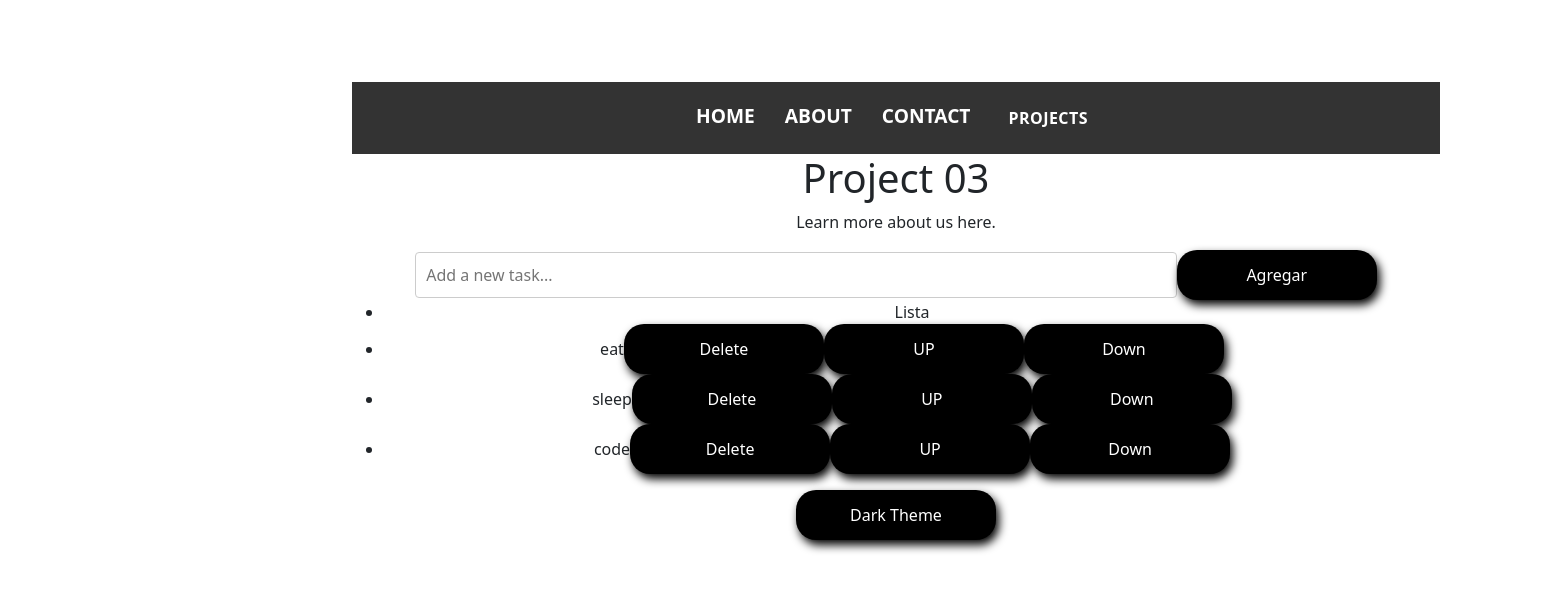
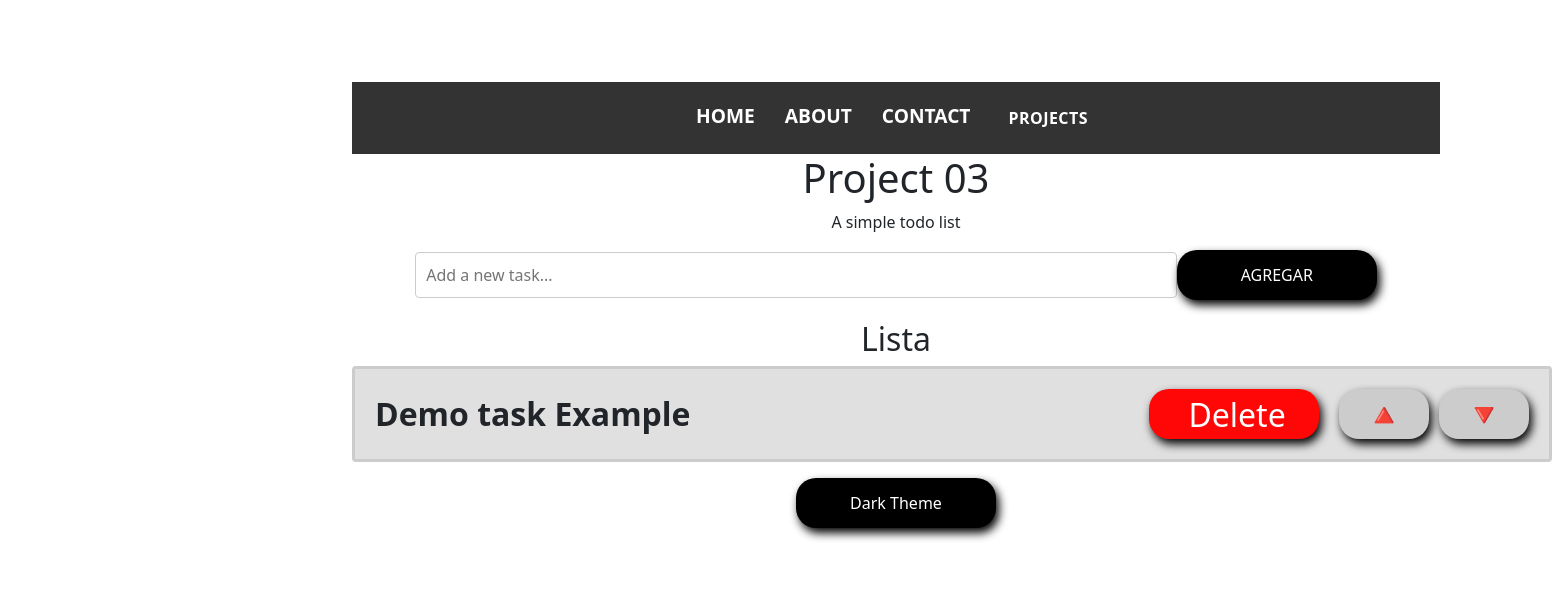
Before and after one commit to lbruster/changecolor, a React (Vite) app: page /projects/3 in a window 1280 px wide. Shown: the top 590 px of the page, 1552 px wide, since content can reach past the window. Built offline with nearby package versions, Linux system fonts and the light colour scheme.

Commit message:
project 3 mods

```diff
--- a/src/App.css
+++ b/src/App.css
@@ -166,6 +166,14 @@ nav a:hover {
 }
 
 /*** TO DO ***/
+.add-todo {
+  margin-bottom: 20px;
+}
+.todo-list {
+  list-style-type: none;
+  padding: 0;
+  max-width: 400px;
+}
 input[type="text"] {
   padding: 10px;
   width: 70%;
@@ -173,3 +181,81 @@ input[type="text"] {
   border-radius: 4px;
   font-size: 16px;
 }
+.add-button {
+  background-color: #000;
+  transition: background-color 0.5s, color 0.3s;
+}
+.add-button:hover {
+  background-color: #555;
+  color: white;
+}
+.delete-button {
+  background-color: #ff0707;
+  line-height: 5px;
+  margin: 10px;
+  width: 170px;
+}
+.delete-button:hover {
+  background-color: #ff07076c;
+  color: white;
+}
+
+.moveup-button {
+  background-color: #ccc;
+  width: 90px;
+  line-height: 0px;
+  padding: 10px 20px;
+  margin-left: 10px;
+}
+.moveup-button:hover {
+  background-color: #555;
+  color: white;
+}
+.movedown-button {
+  background-color: #ccc;
+  width: 90px;
+  line-height: 0px;
+  padding: 10px 20px;
+  margin: 10px;
+}
+.movedown-button:hover {
+  background-color: #555;
+  color: white;
+}
+ul {
+  padding: 0;
+}
+ul.todo-list li {
+  background-color: #f9f9f9;
+  margin-bottom: 10px;
+  padding: 10px;
+  border-radius: 4px;
+  display: flex;
+  justify-content: space-between;
+  align-items: center;
+  font-size: 2rem;
+  font-weight: bold;
+  border: 3px solid #ccc;
+  display: flex;
+  align-items: center;
+  min-width: min-content;
+  width: 1200px;
+}
+ul.todo-list li:nth-child(odd) {
+  background-color: #e0e0e0;
+}
+.text {
+  flex-grow: 1;
+  flex-shrink: 1;
+  flex-basis: 0%;
+  text-align: left;
+  margin-left: 10px;
+}
+
+/* Live Search*/
+ul.livesearch-results {
+  list-style-type: none;
+  padding: 0;
+  margin-top: 20px;
+  font-size: 10.5rem;
+}
--- a/src/components/projects/project03.tsx
+++ b/src/components/projects/project03.tsx
@@ -11,10 +11,10 @@ import React, { useState } from "react";
 */
 const Project03 = () => {
   // State to hold our list of todos
-  const [todos, setTodos] = useState(["eat", "sleep", "code"]);
+  const [todos, setTodos] = useState(["Demo task Example"]);
   const [newTodo, setNewTodo] = useState("");
 
-  function handleInputChange(event) {
+  function handleInputChange(event: React.ChangeEvent<HTMLInputElement>) {
     setNewTodo(event.target.value);
   }
   function addTodo() {
@@ -23,11 +23,11 @@ const Project03 = () => {
       setNewTodo("");
     }
   }
-  function deleteTodo(index) {
+  function deleteTodo(index: number) {
     const updatedTodos = todos.filter((_, i) => i !== index);
     setTodos(updatedTodos);
   }
-  function moveTodoUp(index) {
+  function moveTodoUp(index: number) {
     if (index > 0) {
       const updatedTodos = [...todos];
       [updatedTodos[index], updatedTodos[index - 1]] = [
@@ -37,7 +37,7 @@ const Project03 = () => {
       setTodos(updatedTodos);
     }
   }
-  function moveTodoDown(index) {
+  function moveTodoDown(index: number) {
     if (index < todos.length - 1) {
       const updatedTodos = [...todos];
       [updatedTodos[index], updatedTodos[index + 1]] = [
@@ -48,23 +48,14 @@ const Project03 = () => {
     }
   }
 
-  // Function to toggle the completion status of a todo
-  /* const handleToggleComplete = (id) => {
-    setTodos(
-      todos.map((todo) =>
-        todo.id === id ? { todo, isCompleted: !todo.isCompleted } : todo
-      )
-    );
-  }; */
-
   return (
     <>
       <section className="projects">
         <div>
           <h1>Project 03</h1>
-          <p>Learn more about us here.</p>
+          <p>A simple todo list</p>
         </div>
-        <div>
+        <div className="add-todo">
           <input
             type="text"
             value={newTodo}
@@ -72,12 +63,12 @@ const Project03 = () => {
             placeholder="Add a new task..."
           />
           <button className="add-button" onClick={addTodo}>
-            Agregar
+            AGREGAR
           </button>
         </div>
         {/* List of todos */}
-        <ul>
-          <li>Lista</li>
+        <h2>Lista</h2>
+        <ul className="todo-list">
           {todos.map((task, index) => (
             <li
               key={index}
@@ -85,12 +76,7 @@ const Project03 = () => {
             textDecoration: todo.isCompleted ? "line-through" : "none",
             }} */
             >
-              <span
-                className="text"
-                //onClick={() => handleToggleComplete(todo.id)}
-              >
-                {task}
-              </span>
+              <span className="text">{task}</span>
               <button
                 className="delete-button"
                 onClick={() => deleteTodo(index)}
@@ -101,13 +87,13 @@ const Project03 = () => {
                 className="moveup-button"
                 onClick={() => moveTodoUp(index)}
               >
-                UP
+                🔺
               </button>
               <button
                 className="movedown-button"
                 onClick={() => moveTodoDown(index)}
               >
-                Down
+                🔻
               </button>
             </li>
           ))}
--- a/src/components/projects/project04.tsx
+++ b/src/components/projects/project04.tsx
@@ -1,6 +1,25 @@
-import React from "react";
+import React, { useState } from "react";
 
 const About = () => {
+  const [item, setItem] = useState([] as string[]);
+  const predefinedList = ["Perro", "Gato", "Pez", "Loro", "Hamster", "Conejo"];
+
+  function handleSearch(event: React.ChangeEvent<HTMLInputElement>) {
+    const searchTerm = event.target.value.toLowerCase();
+    if (searchTerm !== "") {
+      const filteredItems = predefinedList.filter((item) =>
+        item.toLowerCase().includes(searchTerm)
+      );
+      setItem(filteredItems);
+    }
+  }
+
+  function searchItem() {
+    const searchTerm = (item || []).toString().toLowerCase();
+    if (searchTerm !== "") {
+      console.log(item);
+    }
+  }
   return (
     /*
         4  Filtro de Búsqueda en Tiempo Real
@@ -11,13 +30,32 @@ const About = () => {
       mostrar solo los elementos que contienen el texto escrito.
       Ejemplo: Si la lista contiene ["Perro", "Gato", "Pez"] y el usuario escribe "Ga", solo "Gato" debe
       quedar visible.
+
+      will continue later, missing removing when inputfield is empty
       */
     <>
       <section className="projects">
         <div>
           <h1>Project 04</h1>
-          <p>Learn more about us here.</p>
+          <p>Search in real time.</p>
         </div>
+        <div className="filter-search">
+          <input
+            type="text"
+            //value={searchIteam}
+            onChange={handleSearch}
+            placeholder="Add a new task..."
+          />
+          <button className="add-button" onClick={searchItem}>
+            Search
+          </button>
+        </div>
+        <h3>Results:</h3>
+        <ul className="livesearch-results">
+          {item.map((item, index) => (
+            <li key={index}>{item}</li>
+          ))}
+        </ul>
       </section>
     </>
   );
--- a/src/components/projects/project05.tsx
+++ b/src/components/projects/project05.tsx
@@ -18,7 +18,7 @@ const About = () => {
       <section className="projects">
         <div>
           <h1>Project 05</h1>
-          <p>Learn more about us here.</p>
+          <p>Calculator of 2 items.</p>
         </div>
       </section>
     </>
```
